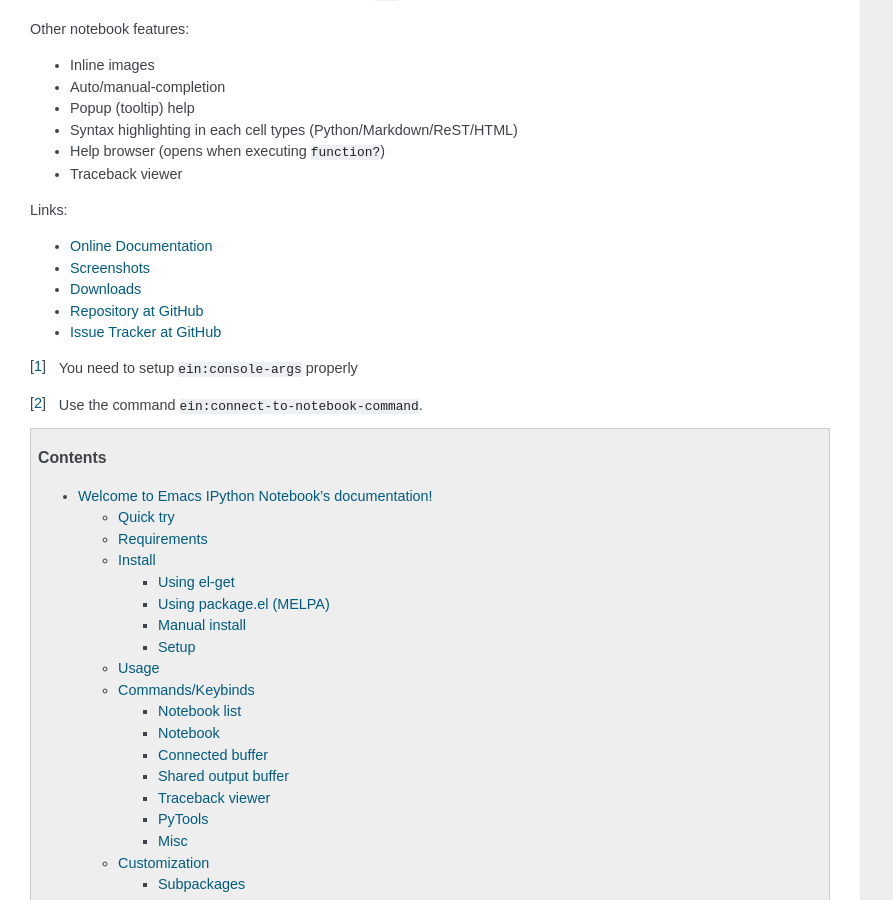
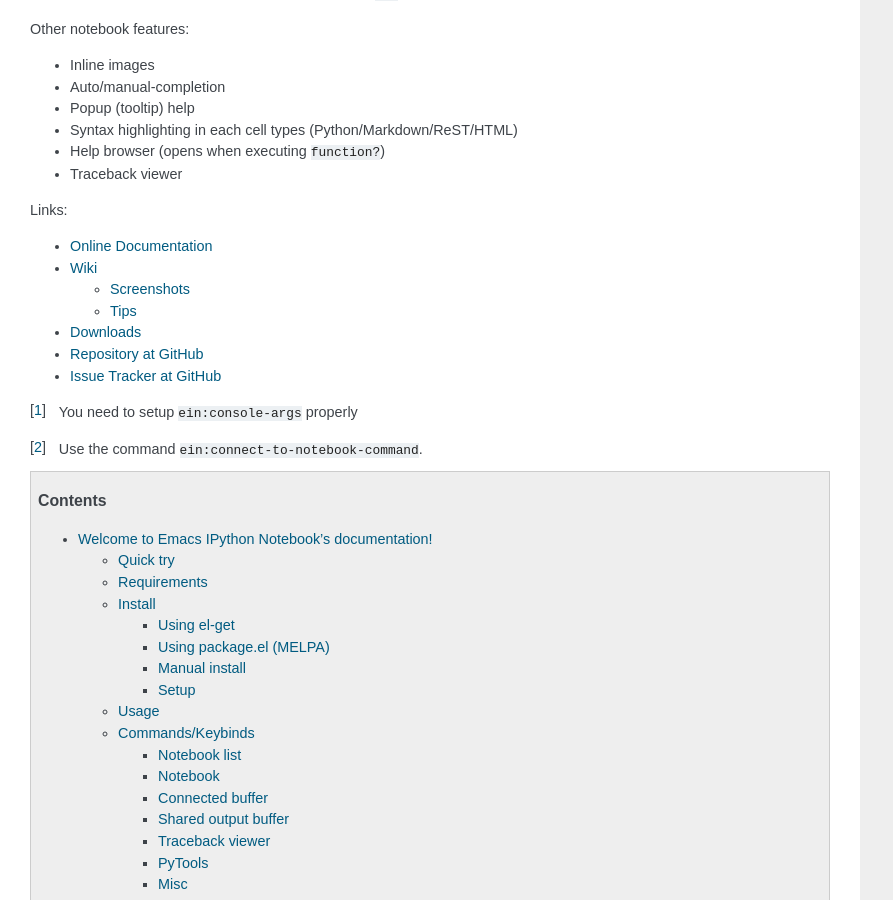
Before and after one commit to millejoh/emacs-ipython-notebook, a Sphinx documentation site: the page built from doc/source/index.rst, in a window 1280 px wide and 900 px high, scrolled down 482 px. Shown: the whole window, without its empty margins (0-893 px from the left). Built offline with Sphinx 7.4.7, drawn with Linux system fonts in a browser that asks for light colours; cross-references to code outside the pages are shown as plain code.

Commit message:
Add links to wiki

```diff
--- a/doc/source/index.rst
+++ b/doc/source/index.rst
@@ -42,8 +42,15 @@
 
 * `Online Documentation
   <http://tkf.github.com/emacs-ipython-notebook/>`_
-* `Screenshots
-  <https://github.com/tkf/emacs-ipython-notebook/wiki/Screenshots>`_
+
+* `Wiki
+  <https://github.com/tkf/emacs-ipython-notebook/wiki>`_
+
+  + `Screenshots
+    <https://github.com/tkf/emacs-ipython-notebook/wiki/Screenshots>`_
+  + `Tips
+    <https://github.com/tkf/emacs-ipython-notebook/wiki/Tips>`_
+
 * `Downloads
   <https://github.com/tkf/emacs-ipython-notebook/tags>`_
 * `Repository at GitHub
```
Also changed, not shown: README.rst (+9 -2 lines).
